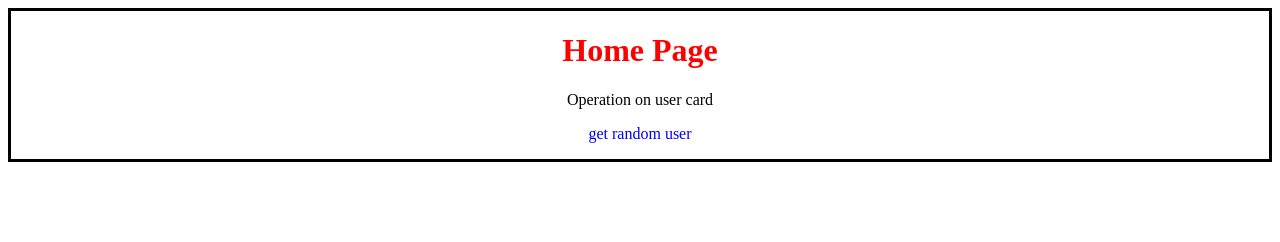
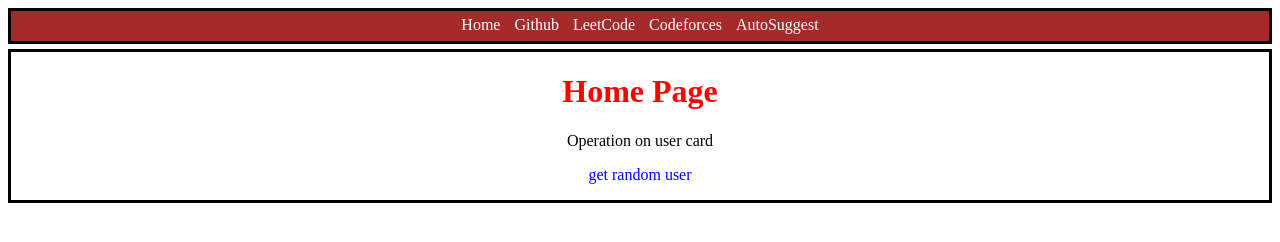
Before and after one commit to Vaishnavi777-arch/AutoSuggestBootcamp, a website: page frontend/index.html in a window 1280 px wide. Drawn offline with Linux system fonts and the light colour scheme.

Commit message:
container completed

```diff
--- a/frontend/index.css
+++ b/frontend/index.css
@@ -12,3 +12,17 @@
 div:hover{
     background-color:pink;
 }
+#nav{
+    text-align: center;
+    background-color:brown ;
+    height: 25px;
+    padding-top: 5px;
+    margin-bottom: 5px;
+
+}
+#nav a{
+    margin:8px 5px;
+    text-decoration: none;
+    color:white;
+
+}
--- a/frontend/index.html
+++ b/frontend/index.html
@@ -8,6 +8,16 @@
 
 </head>
 <body>
+    <div id="nav">
+        <a href ="/">Home</a>
+        <a href ="https://github.com" target="_blank">Github</a>
+        <a href ="https://Leetcode.com" target="_blank">LeetCode</a>
+        <a href="https://Codeforces.com" target="_blank">Codeforces</a>
+        <a href="./pages/autosuggest.html">AutoSuggest</a>
+
+
+
+    </div>
     <div>
         <h1> Home Page</h1>
         <p id="p1"> Operation on user card</p>
```
Also changed, not shown: frontend/pages/autosuggest.html (added, +11 -0 lines).
